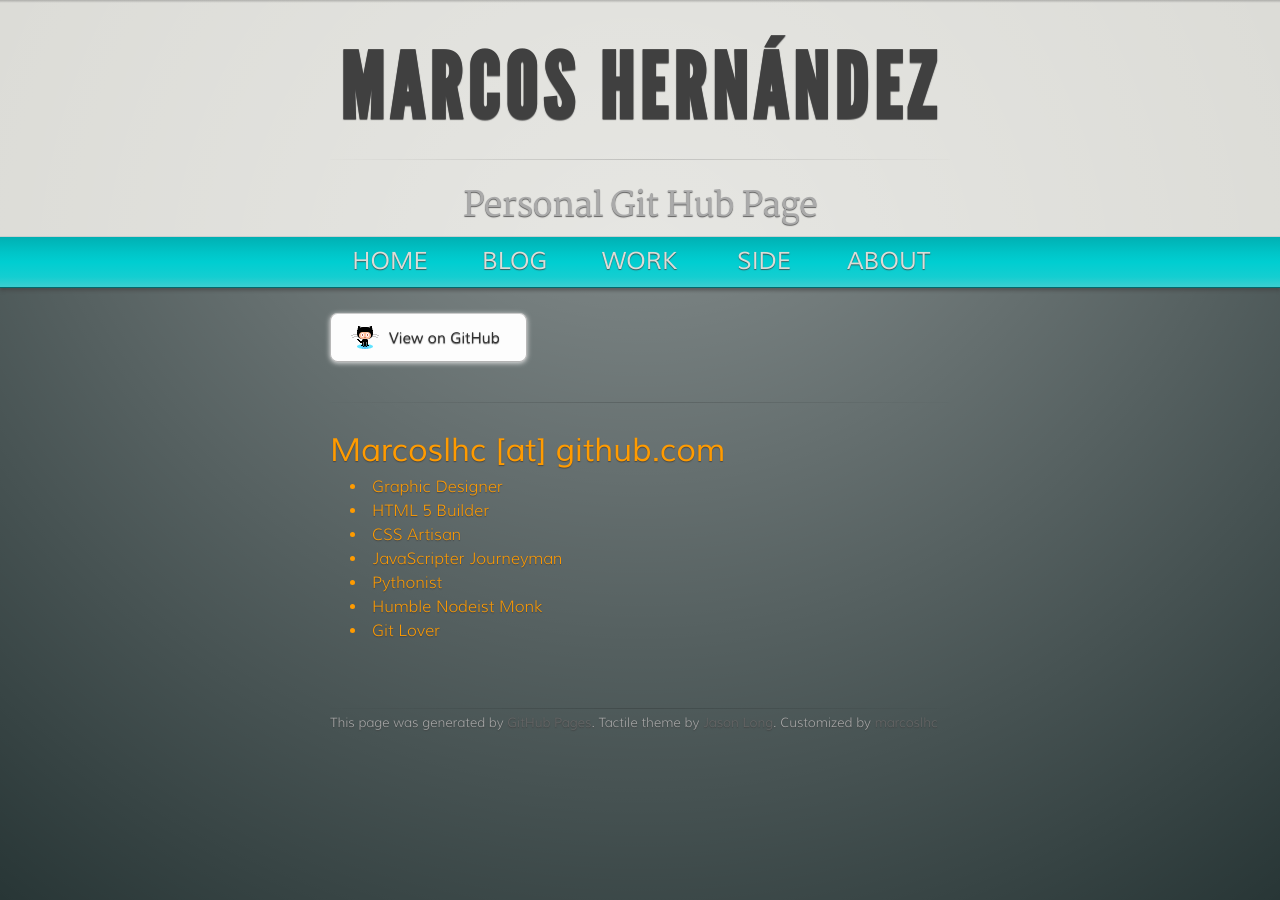
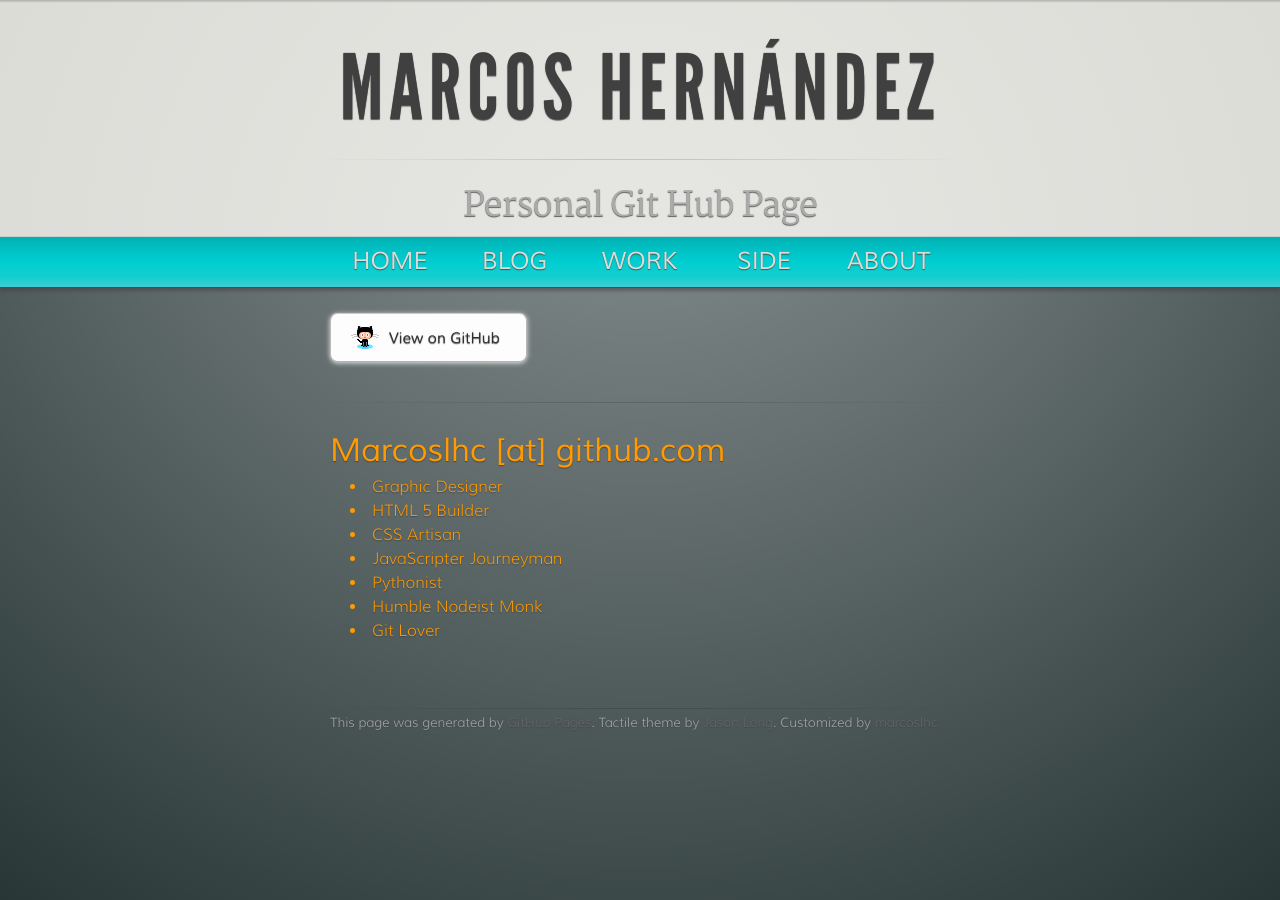
Before and after one commit to marcoslhc/marcoslhc.github.com, a Jekyll site: the page built from index.html, in a window 1280 px wide. Built offline with Jekyll 4.4.1, drawn with Linux system fonts in a browser that asks for light colours.

Commit message:
Change font wheight.
In firefox looks bad

```diff
--- a/stylesheets/stylesheet.css
+++ b/stylesheets/stylesheet.css
@@ -82,7 +82,7 @@ a:hover {
 }
 .header h1 {
   font-family:'League Gothic';
-  font-weight: 900;
+  font-weight: 400;
   letter-spacing: 6px;
   font-size: 90px;
   color: rgb(64,64,64);
```
